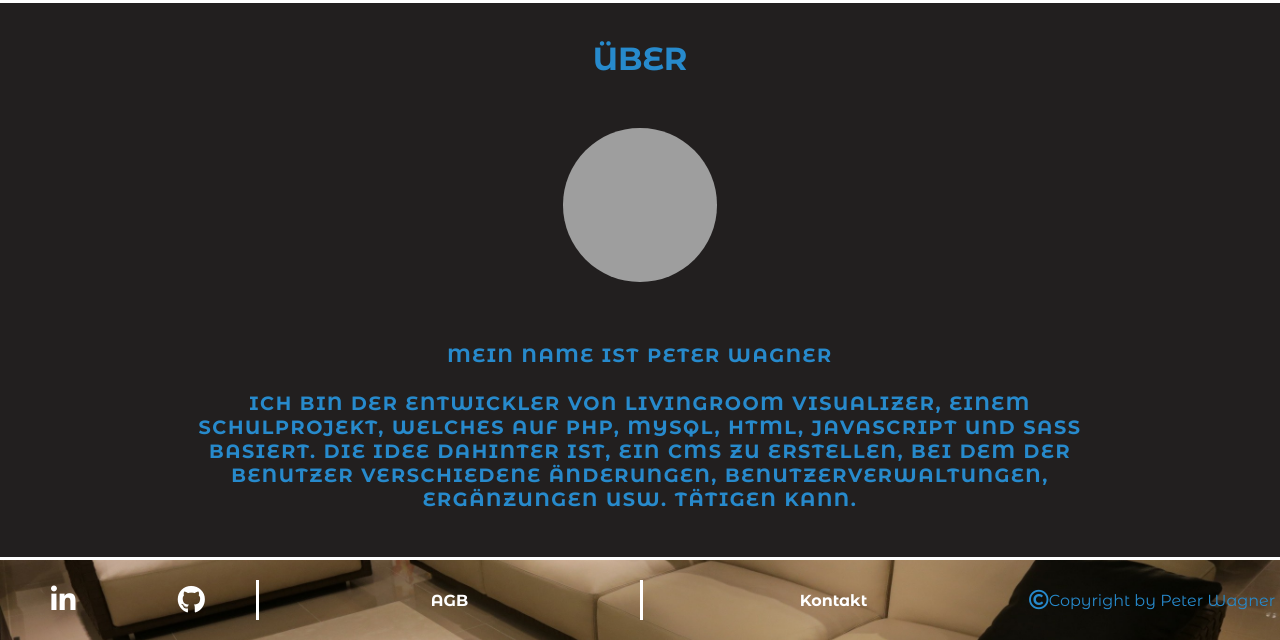
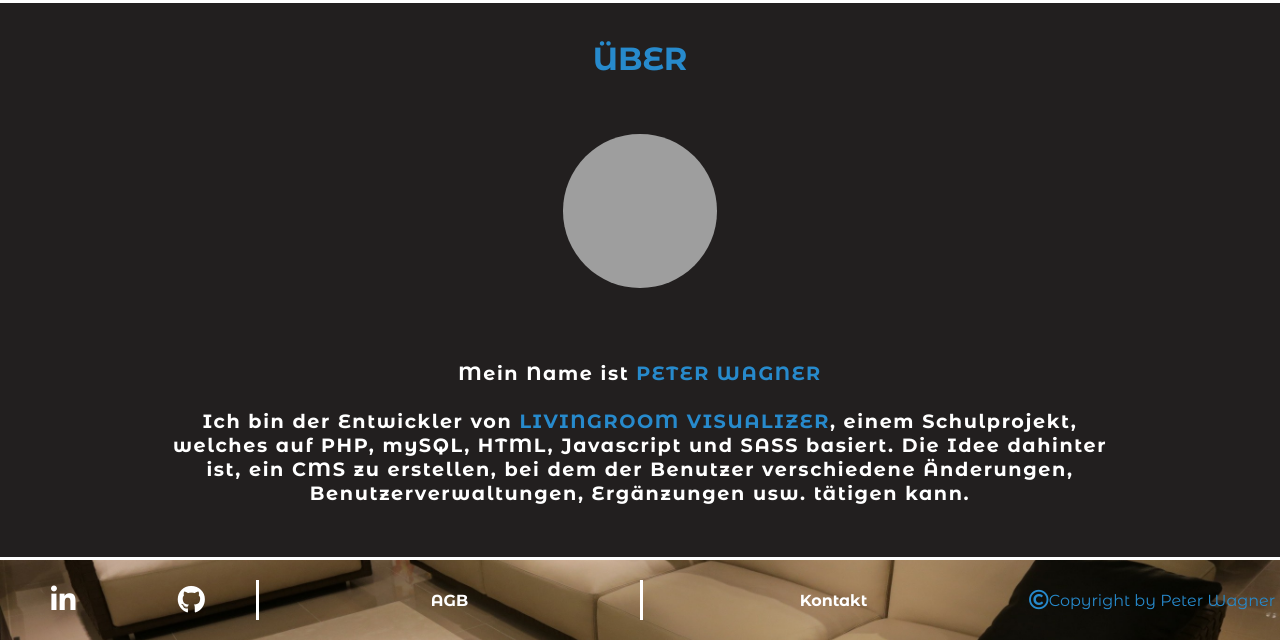
Before and after one commit to PWagner86/livingroom_visualiser, a PHP site: the page made by 05_unterseiten/über.php in a window 1280 px wide. Shown: the part 160-800 px from the top of the page. Run offline with PHP 8.4, Linux system fonts and the light colour scheme; grey boxes are pictures that could not be loaded.

Commit message:
a few styling changes with span and text

```diff
--- a/02_styling/05_über/über_style.css
+++ b/02_styling/05_über/über_style.css
@@ -37,12 +37,18 @@
   font-size: 1.5vmax;
   letter-spacing: 0.1rem;
   margin: 2rem;
-  color: #278ACC;
+  color: white;
+  text-transform: none;
 }
 
 h6 {
   font-size: 2vmin;
   font-weight: bold;
+}
+
+span {
+  text-transform: uppercase;
+  color: #278ACC;
 }
 
 ul {
@@ -102,7 +108,7 @@
 }
 
 label {
-  color: #278ACC;
+  color: white;
   font-size: 2vmin;
 }
 
@@ -388,12 +394,18 @@
   font-size: 1.5vmax;
   letter-spacing: 0.1rem;
   margin: 2rem;
-  color: #278ACC;
+  color: white;
+  text-transform: none;
 }
 
 h6 {
   font-size: 2vmin;
   font-weight: bold;
+}
+
+span {
+  text-transform: uppercase;
+  color: #278ACC;
 }
 
 ul {
@@ -453,7 +465,7 @@
 }
 
 label {
-  color: #278ACC;
+  color: white;
   font-size: 2vmin;
 }
 
--- a/02_styling/06_news/news_style.scss
+++ b/02_styling/06_news/news_style.scss
@@ -60,7 +60,7 @@
                     }
 
                     p{
-                        color: $mainColor;
+                        color: white;
                         font-size: 2vmin;
                     }
                 }
--- a/05_unterseiten/über.php
+++ b/05_unterseiten/über.php
@@ -29,10 +29,10 @@
 
             </div>
             <h5>
-                Mein Name ist Peter Wagner
+                Mein Name ist <span>Peter Wagner </span>
                 <br>
                 <br>
-                Ich bin der Entwickler von Livingroom Visualizer, einem Schulprojekt, welches auf PHP,
+                Ich bin der Entwickler von <span>Livingroom Visualizer</span>, einem Schulprojekt, welches auf PHP,
                 mySQL, HTML, Javascript und SASS basiert. Die Idee dahinter ist,
                 ein CMS zu erstellen, bei dem der Benutzer verschiedene Änderungen,
                 Benutzerverwaltungen, Ergänzungen usw. tätigen kann.
--- a/index.php
+++ b/index.php
@@ -43,7 +43,7 @@
         <!-- Text-Container ---------------------------------------------------------------------------------------------------------->
         <div class="intro-text-wrapper">
             <h5>
-                Wir sind Livingroom Visualizer. Mit unserer App können Sie Ihr Wohnzimmer in einer 3D Umgebung
+                Wir sind <span>Livingroom Visualizer</span>. Mit unserer App können Sie Ihr Wohnzimmer in einer 3D Umgebung
                 gestallten und einrichten. Der Fantasie sind keine Grenzen gesetzt. Ihre Vision wird auf Ihrem Profil
                 gespeichert und Sie können genau bestimmen, wie Sie Ihr künftiges Wohnzimmer einrichten wollen. Melden Sie sich noch heute an.
             </h5>
```
Also changed, not shown: 02_styling/01_variables_&_rules/_rules.scss (+7 -2 lines), 02_styling/02_startseite/start_style.css (+8 -2 lines), 02_styling/03_login/login_style.css (+16 -4 lines), 02_styling/04_registrieren/registrieren_style.css (+16 -4 lines), 02_styling/06_news/news_style.css (+17 -5 lines), 5 other files.
